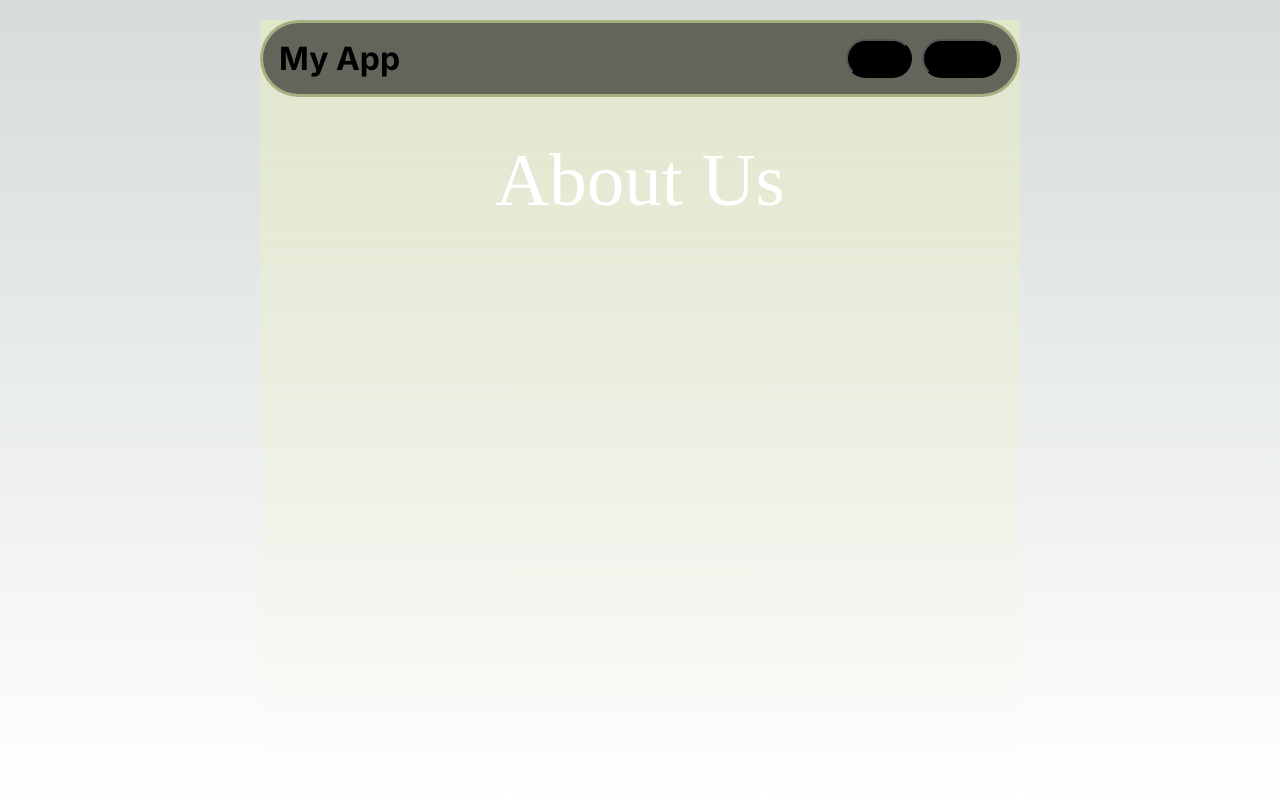
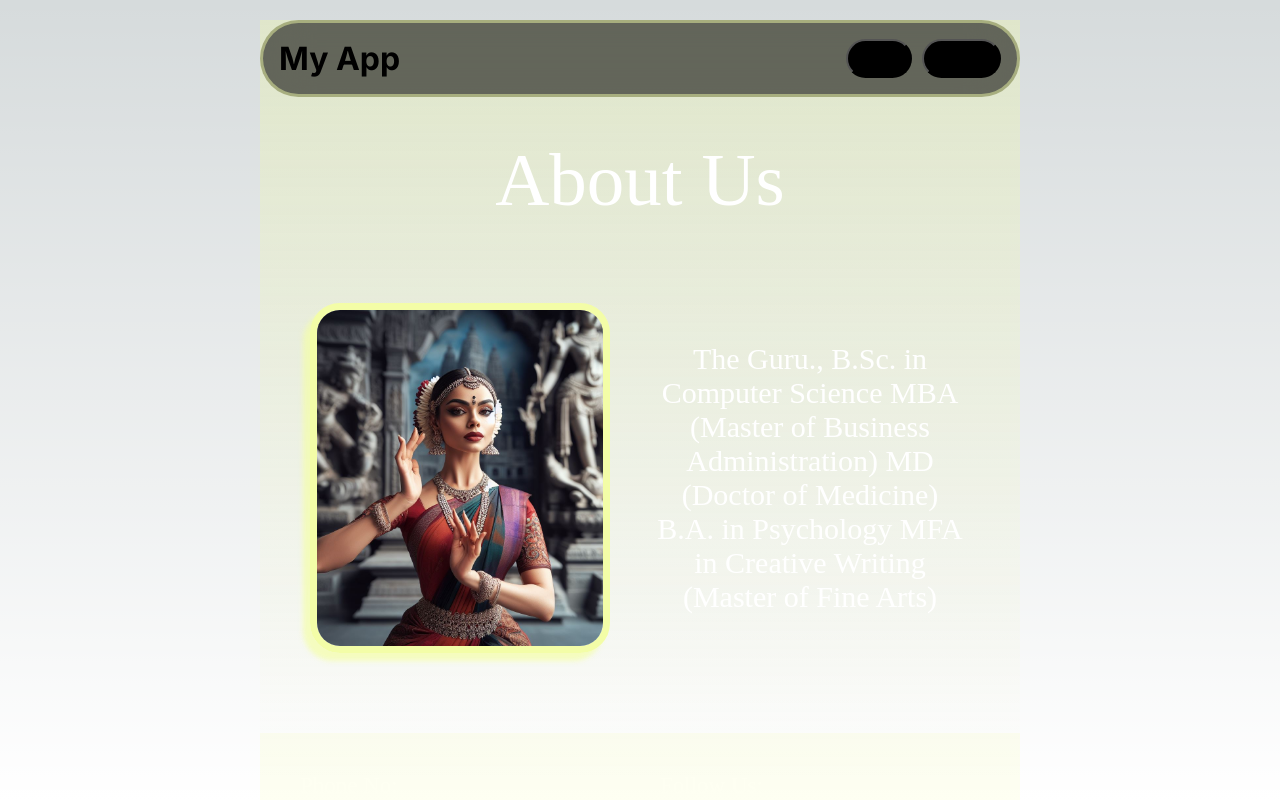
Before and after one commit to Sreeram3927/kalai_tamizh_natyalaya, a Next.js app: page /about in a window 1280 px wide. Built offline with nearby package versions, Linux system fonts and the light colour scheme.

Commit message:
create the about guru section

```diff
--- a/app/about/about.module.css
+++ b/app/about/about.module.css
@@ -6,7 +6,6 @@
 }
 
 .title {
-    height: 5000px;
     margin: 20px;
     text-align: center;
     color: white;
@@ -15,3 +14,33 @@
     font-weight: 400;
     word-wrap: break-word;
 }
+
+.aboutGuru {
+    margin: 20px;
+    padding: 10px;
+    display: flex;
+    align-items: center;
+    justify-content: space-evenly;
+    flex-direction: row;
+    @media (max-width: 600px) {
+        flex-direction: column;
+    }
+}
+
+.guruImage {
+    margin: 50px 20px;
+    object-fit: cover;
+    box-shadow: -7px 8px 5px rgba(243, 253, 167, 0.69);
+    border-radius: 30px;
+    border: 7px #F3FDA7 solid;
+}
+
+.guruText {
+    margin: 20px;
+    text-align: center;
+    color: white;
+    font-size: 30px;
+    font-family: 'Cinzel';
+    font-weight: 400;
+    word-wrap: break-word;
+}
--- a/app/about/page.tsx
+++ b/app/about/page.tsx
@@ -1,6 +1,7 @@
 import AppBar from '../components/app_bar';
 import CenteredView from "../components/centered_view";
 import Footer from '../components/footer';
+import Image from 'next/image';
 import styles from './about.module.css';
 
 export default function About() {
@@ -12,6 +13,24 @@ export default function About() {
 
                 <div className={styles.title}>About Us</div>
 
+                <div className={styles.aboutGuru}>
+                    <Image
+                        className={styles.guruImage}
+                        src="/about/the_guru.jpg"
+                        alt="About Us"
+                        height={350}
+                        width={300}
+                    />
+                    <div className={styles.guruText}>
+                        The Guru.,
+                        B.Sc. in Computer Science
+                        MBA (Master of Business Administration)
+                        MD (Doctor of Medicine)
+                        B.A. in Psychology
+                        MFA in Creative Writing (Master of Fine Arts)
+                    </div>
+                </div>
+
                 <Footer />
 
             </div>
```
Also changed, not shown: public/about/the_guru.jpg (added).
